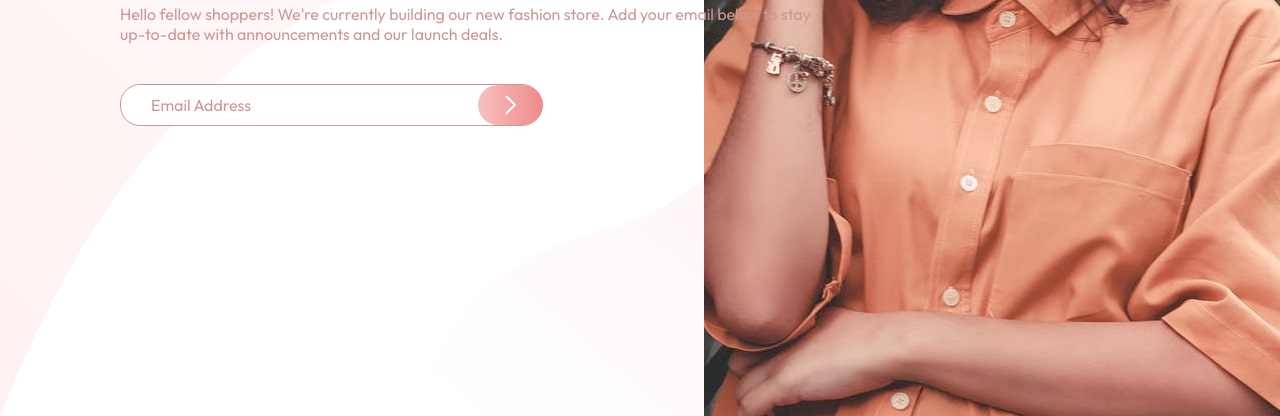
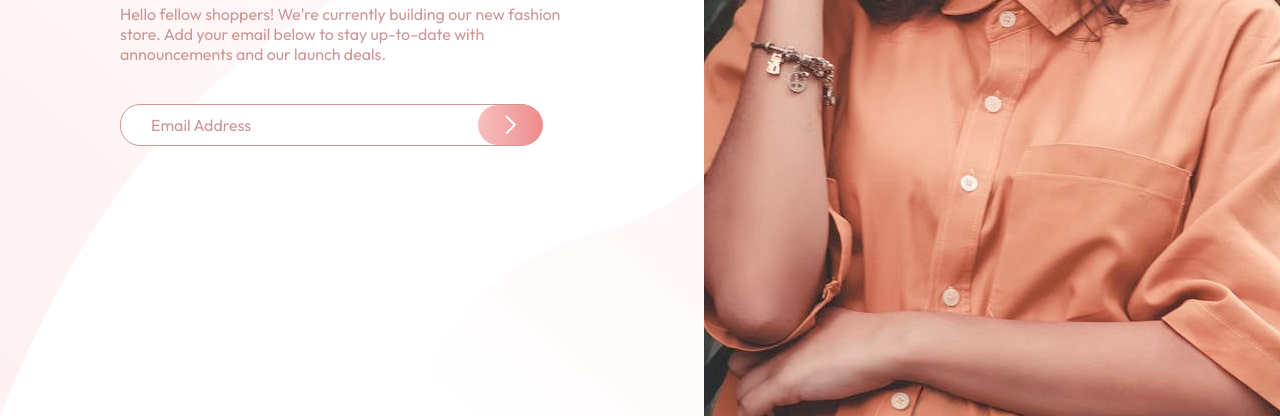
Before and after one commit to EugeneAsabre/FrontendMentorChallenges, a plain HTML site: page index.html in a window 1280 px wide. Shown: the part 384-800 px from the top of the page. Drawn offline with Linux system fonts and the light colour scheme.

Commit message:
modified p tag to suite the page

```diff
--- a/style.css
+++ b/style.css
@@ -132,6 +132,7 @@ body {
     position: relative;
     top: 180px;
     left: 120px;
+    padding-right: 250px;
 }
 
 .picture {
```
